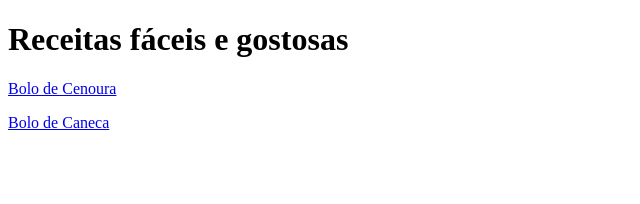
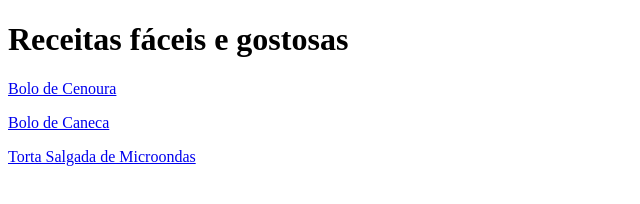
Before and after one commit to r0usis/Receitas, a plain HTML site: page index.html in a window 1280 px wide. Shown: the whole page, without its empty margins (0-640 px from the left). Drawn offline with Linux system fonts and the light colour scheme.

Commit message:
Modificado o arquivo index.html para adicionar a pagina Torta Salgada de Microondas

```diff
--- a/index.html
+++ b/index.html
@@ -11,5 +11,7 @@
 		<p>
 			<a href="recipes/bolodecaneca.html">Bolo de Caneca</a>
 		</p>
+		<p>
+			<a href="recipes/tortasalgada.html">Torta Salgada de Microondas</a>
 	</body>
 </html>
```
